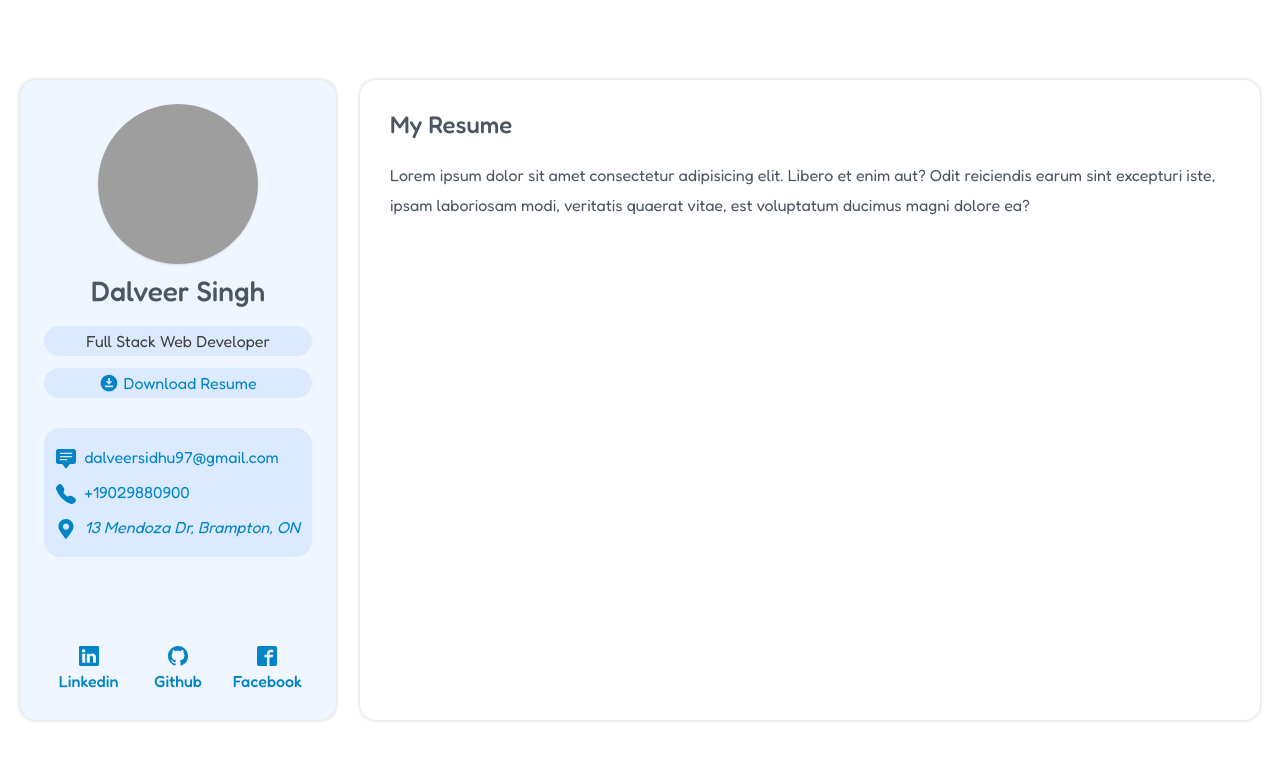
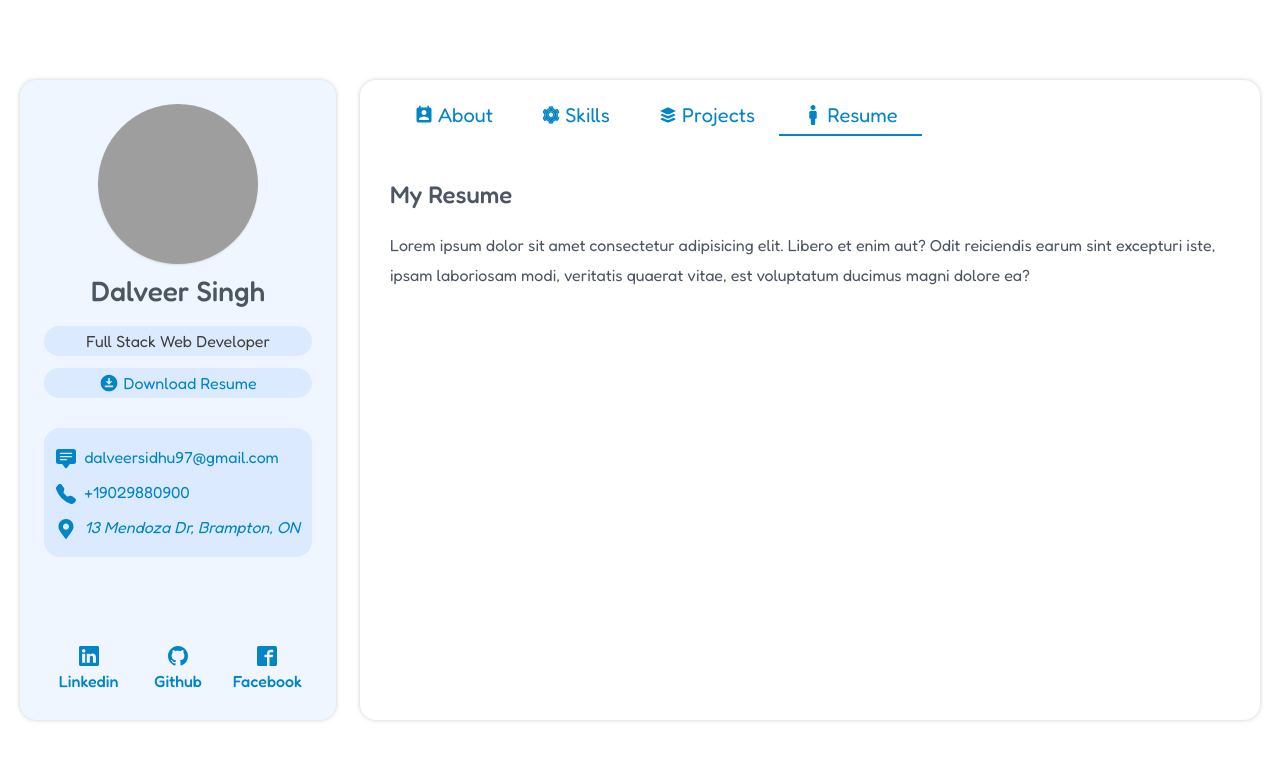
Before and after one commit to dalveersidhu97/portfolio, a Next.js app: page /resume in a window 1280 px wide. Shown: the top 760 px of the page. Built offline with nearby package versions, Linux system fonts and the light colour scheme; grey boxes are pictures that could not be loaded.

Commit message:
Fixed hidden nav on desktop

```diff
--- a/Components/TopNav.module.css
+++ b/Components/TopNav.module.css
@@ -69,3 +69,10 @@
         z-index: 100;
     }
 }
+
+@media (min-width: 681px) {
+
+    .top_nav.hide_nav {
+        display: flex;
+    }
+}
```
